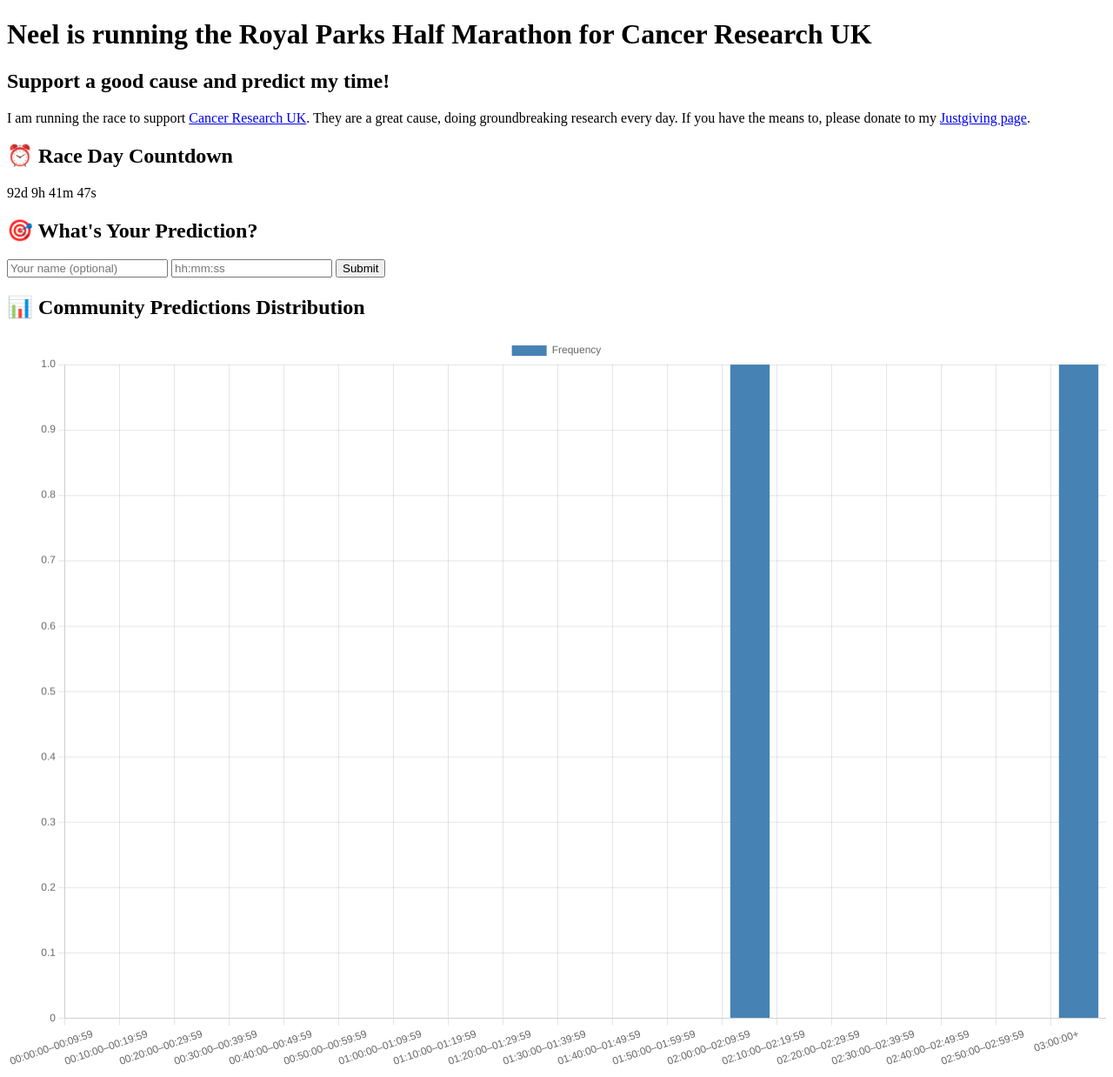
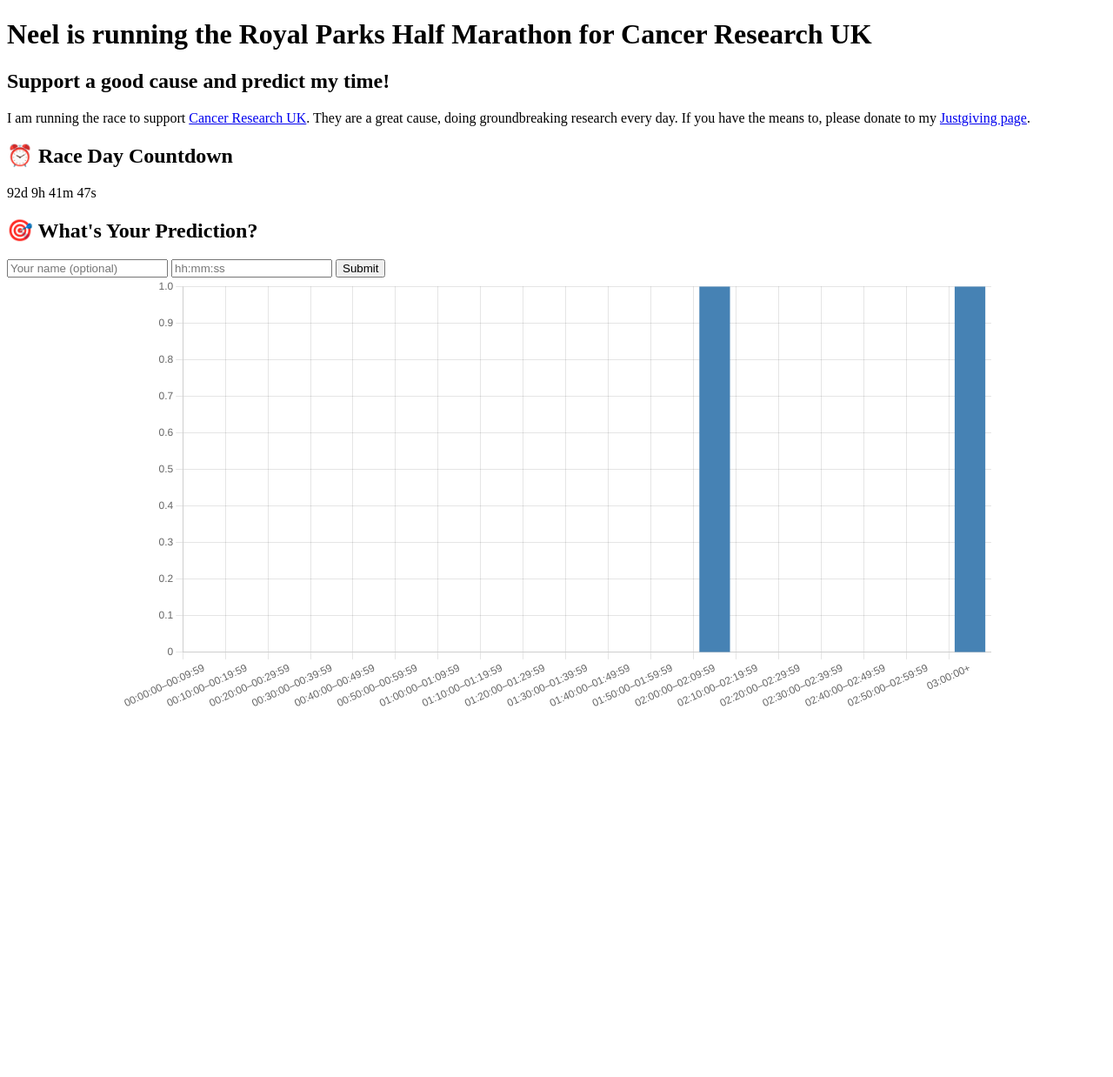
Before and after one commit to neel-maniar/histogram_site, a Flask app: page / in a window 1280 px wide. Shown: the whole page at 87% size. After the commit the page ends 812 px from the top, so only its background shows below. Run offline with Flask 3, Linux system fonts and the light colour scheme.

Commit message:
dynamically resized histogram

```diff
--- a/templates/index.html
+++ b/templates/index.html
@@ -4,6 +4,12 @@
     <meta charset="UTF-8">
     <title>Neel Half Marathon</title>
     <script src="https://cdn.jsdelivr.net/npm/chart.js"></script>
+    <style>
+        canvas {
+            width: 100% !important;
+            height: auto !important;
+        }
+    </style>
 </head>
 <body>
     <h1>Neel is running the Royal Parks Half Marathon for Cancer Research UK</h1>
@@ -20,9 +26,9 @@
     <input type="text" id="timeInput" placeholder="hh:mm:ss">
     <button onclick="submitTime()">Submit</button>
 
-
-    <h2>📊 Community Predictions Distribution</h2>
-    <canvas id="histogramChart" width="600" height="400"></canvas>
+    <div style="width: 100%; max-width: 1000px; margin: auto;">
+        <canvas id="histogramChart"></canvas>
+    </div>
 
     <script>
         // Countdown Timer
@@ -117,6 +123,22 @@
                     data: [],
                     backgroundColor: 'steelblue'
                 }]
+            },
+            options: {
+                responsive: true,
+                maintainAspectRatio: false,
+                scales: {
+                    x: {
+                        ticks: {
+                            autoSkip: false
+                        }
+                    }
+                },
+                plugins: {
+                    legend: {
+                        display: false
+                    }
+                }
             }
         });
 
```
